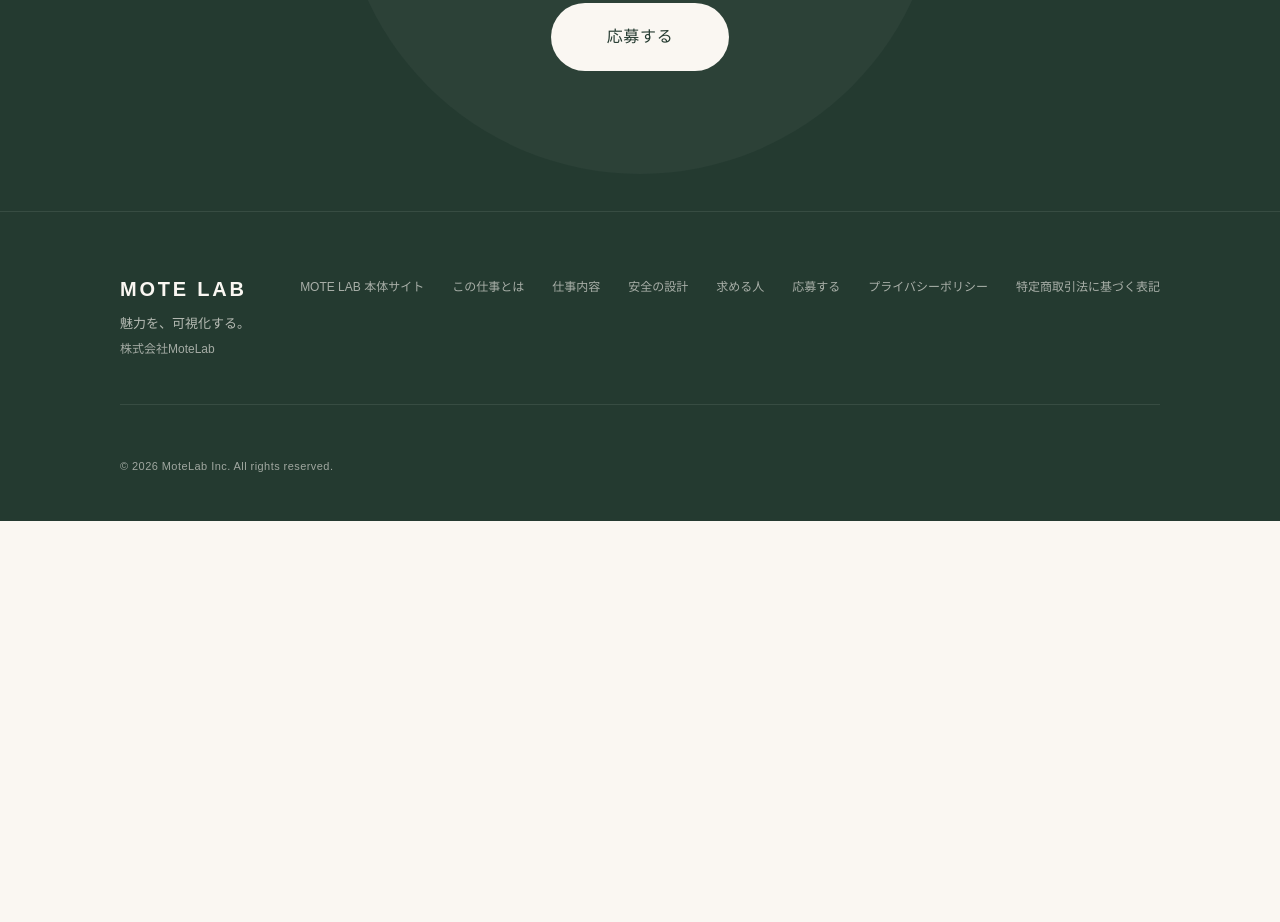
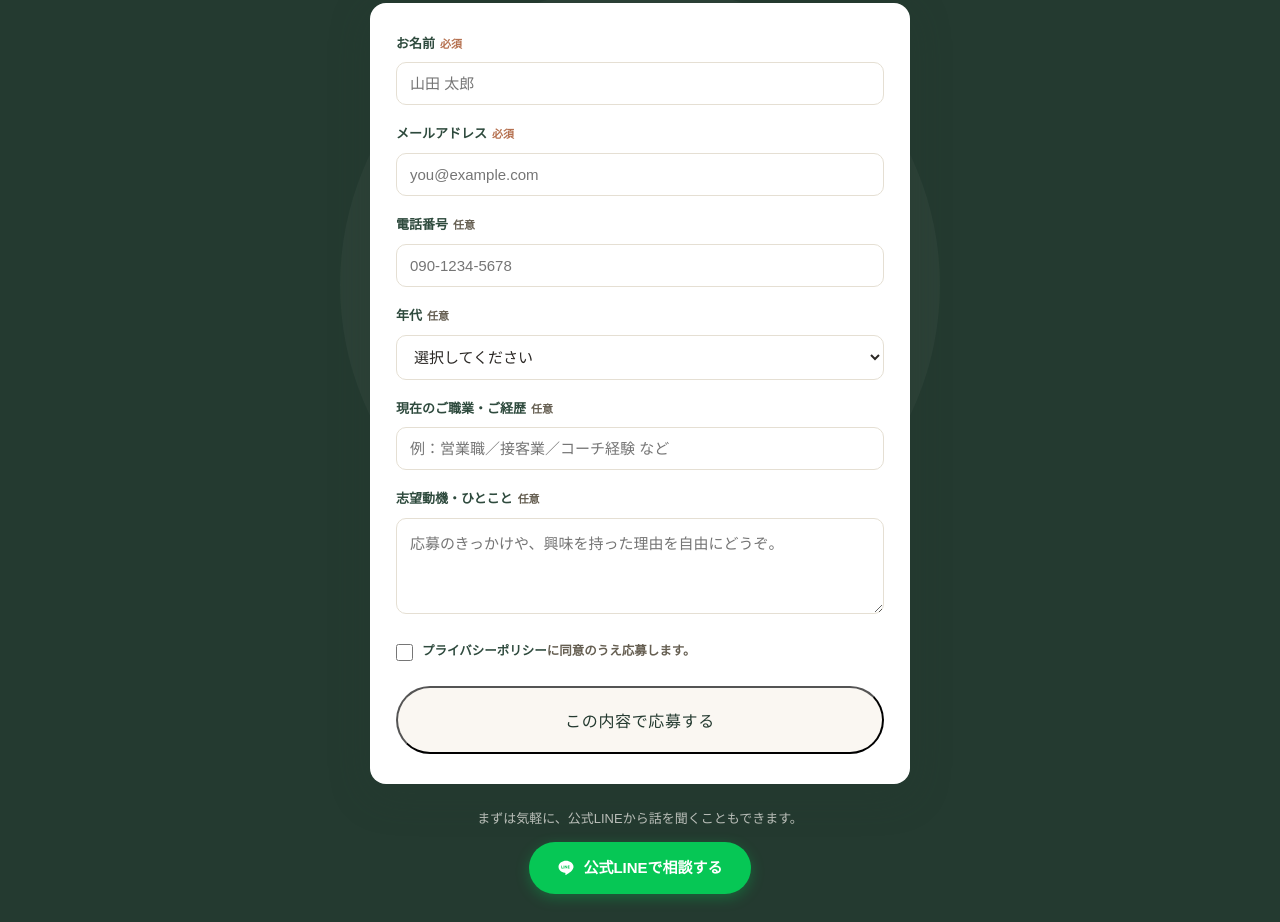
Before and after one commit to kkimura-bot/motelab-trainer, a plain HTML site: page index.html in a window 1280 px wide. Shown: the part 7518-8440 px from the top of the page. Before the commit the page ends 8039 px from the top, so only its background shows below. Drawn offline with Linux system fonts and the light colour scheme; a web font is replaced by a local one.

Commit message:
feat: 応募フォーム(Netlify Forms)＋公式LINE導線・完了ページ追加

```diff
--- a/index.html
+++ b/index.html
@@ -2029,7 +2029,44 @@
         「気になる」程度で、ぜひ応募してください。<br>
         面談で話した上で、お互いに合意してから始めます。
       </p>
-      <a href="#" class="btn-natural">応募する</a>
+      <style>
+        .apply-form{max-width:540px;margin:0 auto;background:#fff;border-radius:var(--radius-md);padding:30px 26px;box-shadow:0 10px 40px rgba(36,58,48,.28);text-align:left;}
+        .apply-form .row{margin-bottom:18px;}
+        .apply-form label{display:block;font-size:13px;font-weight:700;color:var(--green);margin-bottom:7px;}
+        .apply-form .rq{color:var(--terracotta);font-size:11px;margin-left:5px;}
+        .apply-form .op{color:var(--muted);font-size:11px;margin-left:5px;}
+        .apply-form input,.apply-form select,.apply-form textarea{width:100%;font-family:var(--font-sans);font-size:15px;color:var(--text);border:1.5px solid var(--line);border-radius:10px;padding:12px 13px;background:#fff;}
+        .apply-form input:focus,.apply-form select:focus,.apply-form textarea:focus{outline:none;border-color:var(--terracotta);}
+        .apply-form textarea{min-height:96px;resize:vertical;line-height:1.7;}
+        .apply-form .consent{display:flex;gap:9px;align-items:flex-start;font-size:12.5px;color:var(--muted);line-height:1.7;}
+        .apply-form .consent input{width:17px;height:17px;margin-top:3px;flex:0 0 auto;accent-color:var(--green);}
+        .apply-form .consent a{color:var(--green);}
+        .apply-form .submit{width:100%;margin-top:6px;cursor:pointer;}
+        .cta-line{margin-top:24px;}
+        .cta-line__lead{font-size:13px;color:rgba(250,247,242,0.7);margin-bottom:11px;}
+        .cta-line__btn{display:inline-flex;align-items:center;justify-content:center;gap:8px;background:#06C755;color:#fff;padding:13px 28px;border-radius:99px;font-size:15px;font-weight:700;text-decoration:none;box-shadow:0 4px 14px rgba(6,199,85,.32);}
+      </style>
+      <form name="trainer-apply" method="POST" data-netlify="true" netlify-honeypot="bot-field" action="/thanks.html" class="apply-form">
+        <input type="hidden" name="form-name" value="trainer-apply" />
+        <p hidden><label>記入しないでください: <input name="bot-field" /></label></p>
+        <div class="row"><label>お名前<span class="rq">必須</span></label><input type="text" name="お名前" required placeholder="山田 太郎" autocomplete="name" /></div>
+        <div class="row"><label>メールアドレス<span class="rq">必須</span></label><input type="email" name="メールアドレス" required placeholder="you@example.com" autocomplete="email" /></div>
+        <div class="row"><label>電話番号<span class="op">任意</span></label><input type="tel" name="電話番号" placeholder="090-1234-5678" autocomplete="tel" /></div>
+        <div class="row"><label>年代<span class="op">任意</span></label>
+          <select name="年代"><option value="">選択してください</option><option>20代</option><option>30代</option><option>40代</option><option>50代以上</option></select>
+        </div>
+        <div class="row"><label>現在のご職業・ご経歴<span class="op">任意</span></label><input type="text" name="現職・経歴" placeholder="例：営業職／接客業／コーチ経験 など" /></div>
+        <div class="row"><label>志望動機・ひとこと<span class="op">任意</span></label><textarea name="志望動機" placeholder="応募のきっかけや、興味を持った理由を自由にどうぞ。"></textarea></div>
+        <div class="row"><label class="consent"><input type="checkbox" name="プライバシー同意" value="同意する" required /><span><a href="privacy.html" target="_blank" rel="noopener">プライバシーポリシー</a>に同意のうえ応募します。</span></label></div>
+        <button type="submit" class="btn-natural submit">この内容で応募する</button>
+      </form>
+      <div class="cta-line">
+        <div class="cta-line__lead">まずは気軽に、公式LINEから話を聞くこともできます。</div>
+        <a class="cta-line__btn" href="https://lin.ee/QVKHSTm" target="_blank" rel="noopener noreferrer">
+          <svg width="18" height="18" viewBox="0 0 24 24" fill="currentColor"><path d="M12 2.3c-5.52 0-10 3.62-10 8.08 0 3.99 3.55 7.33 8.35 7.97.32.07.77.21.88.49.1.25.07.64.03.89l-.14.84c-.04.25-.2 1 .88.54 1.07-.45 5.78-3.4 7.89-5.83C21.27 13.6 22 12.04 22 10.38 22 5.92 17.52 2.3 12 2.3zM8.13 12.6H6.2a.4.4 0 0 1-.4-.4V8.93a.4.4 0 0 1 .81 0v2.86h1.52a.4.4 0 0 1 0 .81zm1.5-.4a.4.4 0 0 1-.81 0V8.93a.4.4 0 0 1 .81 0v3.27zm3.93 0a.4.4 0 0 1-.28.38.4.4 0 0 1-.45-.15l-1.68-2.29v2.06a.4.4 0 0 1-.81 0V8.93a.4.4 0 0 1 .73-.23l1.68 2.29V8.93a.4.4 0 0 1 .81 0v3.27zm2.86-2.04a.4.4 0 0 1 0 .81h-1.13v.82h1.13a.4.4 0 0 1 0 .81h-1.53a.4.4 0 0 1-.4-.4V8.93a.4.4 0 0 1 .4-.4h1.53a.4.4 0 0 1 0 .81h-1.13v.82h1.13z"/></svg>
+          公式LINEで相談する
+        </a>
+      </div>
     </div>
   </section>
 
```
Also changed, not shown: thanks.html (added, +49 -0 lines).
